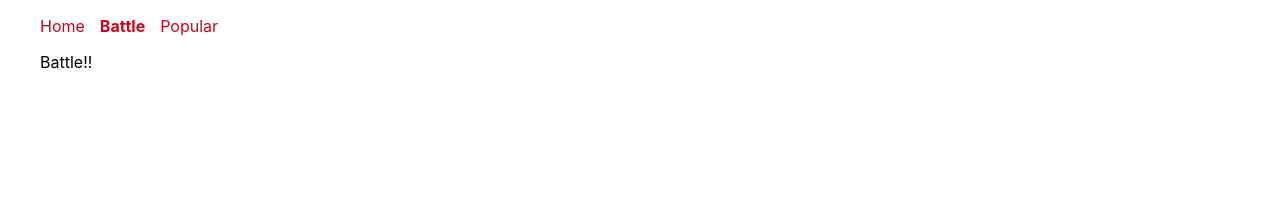
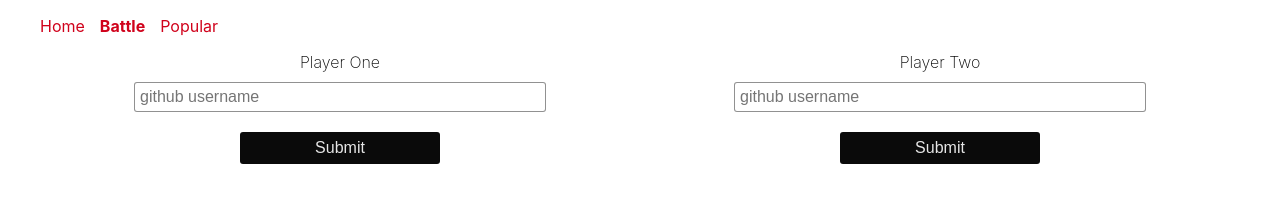
Before and after one commit to jkgatt/react-training-github-battle, a React app: page /battle in a window 1280 px wide. Built offline with nearby package versions, Linux system fonts and the light colour scheme.

Commit message:
Started developing the battle page

```diff
--- a/app/components/App.js
+++ b/app/components/App.js
@@ -10,6 +10,7 @@ import {Popular} from './Popular';
 import Home from './Home';
 import Battle from './Battle';
 import Nav from './Nav';
+import Results from './Results';
 
 export class App extends React.Component {
 	render() {
@@ -19,7 +20,8 @@ export class App extends React.Component {
                     <Nav />
                     <Switch>
                         <Route exact path='/' component={Home} />
-                        <Route path='/battle' component={Battle} />
+                        <Route exact path='/battle' component={Battle} />
+                        <Route path='/battle/results' component={Results} />
     					<Route path='/popular' component={Popular} />
                         <Route render={() => {
                             return <p>Not Found</p>
--- a/app/components/Battle.js
+++ b/app/components/Battle.js
@@ -1,10 +1,151 @@
 import React from 'react';
+import PropTypes from 'prop-types';
+import { Link } from 'react-router-dom';
+
+class PlayerInput extends React.Component {
+    constructor(props){
+        super(props);
+
+        this.state = {
+            username: ''
+        }
+
+        this.handleChange = this.handleChange.bind(this);
+        this.handleSubmit = this.handleSubmit.bind(this);
+    }
+
+    handleChange(event){
+        var value = event.target.value;
+        this.setState(() => {
+            return {
+                username: value
+            }
+        })
+    }
+
+    handleSubmit(event) {
+        event.preventDefault();
+        this.props.onSubmit(
+            this.props.id,
+            this.state.username
+        )
+    }
+
+    render() {
+        return (
+            <form className='column' onSubmit={this.handleSubmit}>
+                <label className='header' htmlFor='username'>
+                    {this.props.label}
+                </label>
+                <input id='username' placeholder='github username'
+                    type='text' autoComplete='off' value={this.state.username}
+                    onChange = {this.handleChange}
+                />
+                <button className='button' type='submit'
+                    disabled={!this.state.username}>
+                    Submit
+                </button>
+            </form>
+        )
+    }
+}
+
+function PlayerPreview (props) {
+    return(
+        <div>
+            <div className='column'>
+                <img className='avatar'
+                    src={props.avatar}
+                    alt={'Avatar for ' + props.username}
+                />
+                <h2 className='username'> @{props.username}</h2>
+            </div>
+            <button
+                className='reset'
+                onClick={props.onReset.bind(null, props.id)}
+            >
+                Reset
+            </button>
+        </div>
+    )
+}
+
+PlayerPreview.propTypes = {
+    id:     PropTypes.string.isRequired,
+    avatar: PropTypes.string.isRequired,
+    username: PropTypes.string.isRequired,
+    onReset: PropTypes.func.isRequired
+}
+
+PlayerInput.propTypes = {
+    id:     PropTypes.string.isRequired,
+    label:  PropTypes.string.isRequired,
+    onSubmit: PropTypes.func.isRequired
+}
 
 export default class Battle extends React.Component {
+    constructor(props){
+        super(props);
+        this.state = {
+                playerOneName: '',
+                playerTwoName: '',
+                playerOneImage: null,
+                playerTwoImage: null
+        };
+
+        this.handleSubmit = this.handleSubmit.bind(this);
+        this.handleReset = this.handleReset.bind(this);
+    }
+
+    handleSubmit(id, username){
+        this.setState(() => {
+            var newState = {};
+            newState[id + 'Name'] = username;
+            newState[id + 'Image'] = 'http://github.com/' + username + '.png?size=200';
+            return newState;
+        })
+    }
+
+    handleReset(id) {
+        this.setState(() => {
+            var newState = {};
+            newState[id + 'Name'] = '';
+            newState[id + 'Image'] = null;
+            return newState;
+        })
+    }
+
     render (){
+        var match = this.props.match;
+        var playerOneName = this.state.playerOneName;
+        var playerTwoName = this.state.playerTwoName;
+        var playerOneImage = this.state.playerOneImage;
+        var playerTwoImage = this.state.playerTwoImage;
+
         return (
             <div>
-                Battle!!
+                <div className="row">
+                    {!playerOneName &&
+                        <PlayerInput id='playerOne' label='Player One' onSubmit={this.handleSubmit}/>}
+                    {playerOneImage !== null &&
+                        <PlayerPreview avatar={playerOneImage} username={playerOneName}
+                            onReset={this.handleReset} id='playerOne' /> }
+                    {!playerTwoName &&
+                        <PlayerInput id='playerTwo' label='Player Two' onSubmit={this.handleSubmit}/>}
+                    { playerTwoImage !== null &&
+                        <PlayerPreview avatar={playerTwoImage} username={playerTwoName}
+                        onReset={this.handleReset} id='playerTwo' /> }
+                </div>
+                {playerOneImage && playerTwoImage &&
+                  <Link
+                    className='button'
+                    to={{
+                      pathname: match.url + '/results',
+                      search: '?playerOneName=' + playerOneName + '&playerTwoName=' + playerTwoName
+                    }}>
+                      Battle
+                  </Link>
+                }
             </div>
         )
     }
--- /dev/null
+++ b/app/components/Results.js
@@ -0,0 +1,10 @@
+import React from 'react';
+
+export default class Results extends React.Component {
+    render() {
+        console.log(this.props)
+        return (
+            <div>Results</div>
+        )
+    }
+}
--- a/app/index.css
+++ b/app/index.css
@@ -96,3 +96,49 @@ li {
 .active {
   font-weight: bold;
 }
+
+.row{
+	display: flex;
+	justify-content: space-around;
+}
+
+.column {
+	display: flex;
+	flex-direction: column;
+	width: 500px;
+	align-items: center;
+}
+
+.column input {
+	border-radius: 3px;
+	margin: 10px 0;
+	padding: 5px;
+	border: 1px solid rgba(0,0,0,0.43);
+	font-size: 16px;
+	width: 80%;
+}
+
+.column label {
+	text-align: center;
+	font-size: 30;
+	font-weight: 200;
+}
+
+.header {
+	text-align: center;
+	font-size: 30;
+	font-weight: 200;
+}
+
+.reset {
+	border: none;
+	background: transparent;
+	color: #d0021b;
+	display: block;
+	width: 100%;
+	text-align: center;
+}
+
+.reset:hover {
+	cursor: pointer;
+}
```
